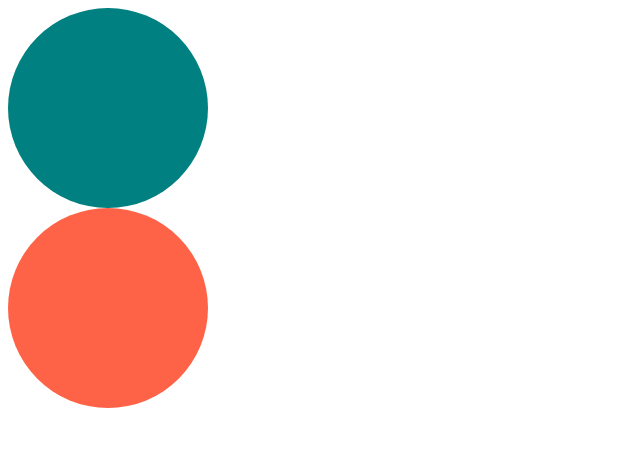
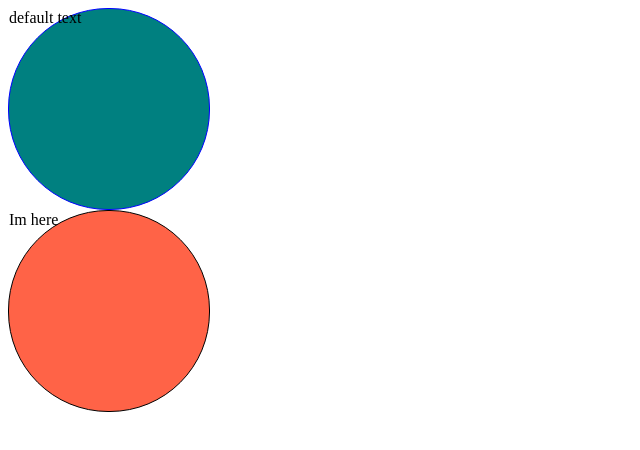
Before and after one commit to taewonnn/TypeScript, a React (Create React App) app: page / in a window 1280 px wide. Shown: the top 450 px of the page, without its empty margins (0-640 px from the left). Built offline with nearby package versions, Linux system fonts and the light colour scheme.

Commit message:
#3.3 optional props

```diff
--- a/src/App.tsx
+++ b/src/App.tsx
@@ -4,8 +4,8 @@
 
   return (
     <div>
-      <Circle bgColor='teal' />
-      <Circle bgColor='tomato' />
+      <Circle bgColor='teal' borderColor='blue'/>
+      <Circle text='Im here' bgColor='tomato' />
     </div>
 
   );
--- a/src/Circle.tsx
+++ b/src/Circle.tsx
@@ -2,6 +2,7 @@
 
 interface ContainerProps {
   bgColor : string;
+  borderColor: string;
 }
 
 const Container = styled.div<ContainerProps>`
@@ -9,14 +10,23 @@
   height: 200px;
   background-color: ${props => props.bgColor};
   border-radius: 100px;
+  border: 1px solid ${props => props.borderColor};
 `;
 
 interface CircleProps {
   bgColor : string;
+  // ? 붙이면 required가 아님!
+  borderColor?: string;
+  text?: string;
 }
 
-export default function Circle ({bgColor}: CircleProps) {
-  return <Container bgColor={bgColor} />;
+export default function Circle ({bgColor, borderColor, text = 'default text'}: CircleProps) {
+  return (
+  <Container bgColor={bgColor} borderColor={borderColor ?? 'black'}>
+    {text}
+  </Container>
+  );
+  // borderColor ?? 'black'  => borderColor가 있으면 사용하고, 없다면 'black'을 사용해줘
 }
 
 
```
